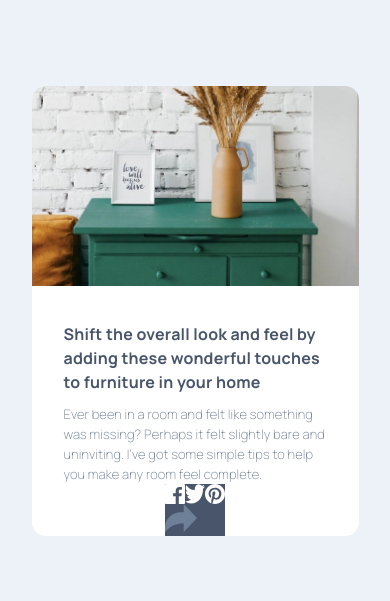
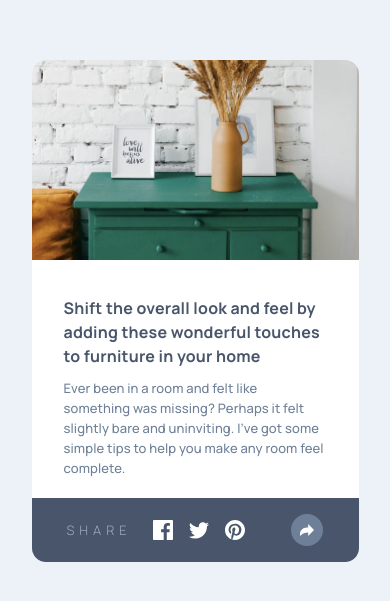
Before and after one commit to myrteza-labi/article-previe-junior, a React (Create React App) app: page / in a window 390 px wide. Shown: the part 111-712 px from the top of the page. Built offline with nearby package versions, Linux system fonts and the light colour scheme.

Commit message:
:mobile-style: (footer) active style done

```diff
--- a/src/components/Footer.css
+++ b/src/components/Footer.css
@@ -1,14 +1,27 @@
 .Footer {
-    display: flex;
-    flex-direction: row;
+    width: 100%;
+    height: 64px;
+    margin-top: 20px;
 }
 
 .shareIcon {
-    background-image: url("../images/icon-share.svg");
+    width: 14px;
+    height: 12px;
+}
+.shareContainer {
     width: 32px;
     height: 32px;
-    background-size: contain;
-    background-repeat: no-repeat;
+    border-radius: 30px;
+    display: flex;
+    justify-content: center;
+    align-items: center;
+}
+
+.shareContaineractive{
+    background-color: #6E8098;
+}
+.shareContainerStatic{
+    background-color: #ECF2F8;
 }
 .active {
     background-color: #48556A;
@@ -16,5 +29,18 @@
 
 .mainFooterContainer {
     display: flex;
-    flex-direction: column;
+    flex-direction: row;
+    align-items: center;
+    justify-content: space-between;
+    padding: 20px 35px 20px 35px;
+    width: 100%;
+    height: 100%;
 }
+
+.shareWord {
+    font-size: 13px;
+    font-weight: 300;
+    line-height: 20px;
+    letter-spacing: 5px;
+    color: #9DAEC2;
+}
--- a/src/components/Footer.js
+++ b/src/components/Footer.js
@@ -1,6 +1,9 @@
 import React from 'react';
 import './Footer.css';
 import './IconContainer';
+import shareIcon from '../images/icon-share.svg';
+import shareIconActive from '../images/icon-share-active.svg';
+
 
 class Footer extends React.Component{
     constructor(props){
@@ -21,9 +24,15 @@ class Footer extends React.Component{
                 {this.state.className == "Footer active"
                 ?
                 <div className="mainFooterContainer">
-                    <p className="shareWord" ></p>
+                    <p className="shareWord" >SHARE</p>
                         {this.props.icon}
-                    <div className="shareIcon active" ></div>
+
+                        <div className="shareContainer shareContaineractive " >
+                            <img src={shareIconActive}
+                            alt={"une fleche indiquant le partage vers d'autre plateforme"}
+                            className="shareIcon shareIconactive"/>
+                        </div>
+
                 </div>
                 :
                 <div className="mainFooterContainer">
@@ -32,7 +41,12 @@ class Footer extends React.Component{
                         <p className="name">{this.props.name}</p>
                         <p className="date" >{this.props.date}</p>
                     </div>
-                    <div className="shareIcon" ></div>
+                    <div className="shareContainer shareContainerStatic " >
+                        <img src={shareIcon}
+                        alt={"une fleche indiquant le partage vers d'autre plateforme"}
+                        className="shareIcon"/>
+                    </div>
+
                 </div>
                 }
 
--- a/src/components/Icon.css
+++ b/src/components/Icon.css
@@ -1,4 +1,5 @@
 .icon {
     width: 20px;
     height: 20px;
+    object-fit: contain;
 }
--- a/src/components/IconContainer.css
+++ b/src/components/IconContainer.css
@@ -1,4 +1,7 @@
 .IconContainer {
     display: flex;
     flex-direction: row;
+    justify-content: space-between;
+    margin-left: -25px;
+    width: 92px;
 }
--- a/src/components/TextPresentation.css
+++ b/src/components/TextPresentation.css
@@ -14,7 +14,7 @@
 
 .textPresentationPragraph {
     font-size: 13px;
-    font-weight: 200;
+    font-weight: 500;
     line-height: 20px;
     letter-spacing: 0.12px;
     margin-top: 10px;
```
Also changed, not shown: src/images/icon-share-active.svg (added).
